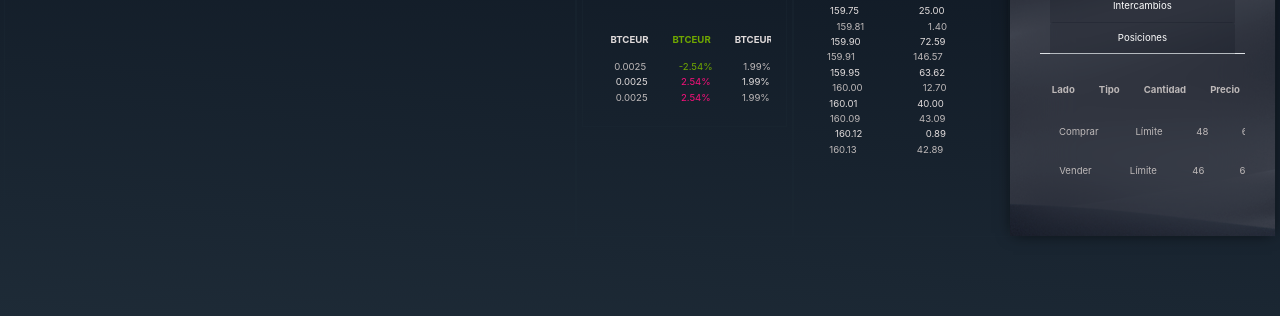
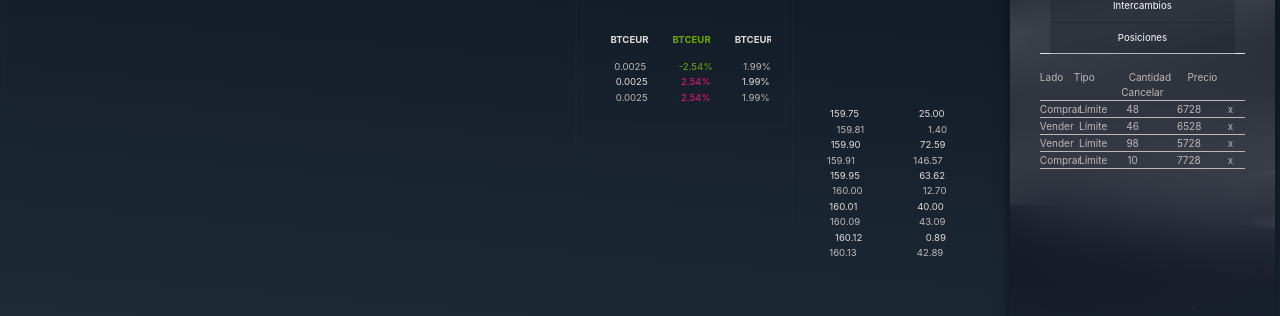
Before and after one commit to Dhauzur/front-afiste, a Vue app: page / in a window 1280 px wide. Shown: the part 481-797 px from the top of the page. Built offline with nearby package versions, Linux system fonts and the light colour scheme; what vue-icon would draw is missing.

Commit message:
fix table

```diff
--- a/src/components/transaciones/index.vue
+++ b/src/components/transaciones/index.vue
@@ -26,7 +26,7 @@
     </b-row>
 
     <b-row class="p-1">
-      <b-col cols="3" >Cantidad</b-col>
+      <b-col cols="3" >Cantidad </b-col>
       <b-col cols= "12">
         <template><b-form-input v-model="cantidad" size="sm" placeholder=""></b-form-input></template>
       </b-col>
@@ -53,46 +53,80 @@
     <b-tabs  content-class="my-3 " justified >
       <b-tab title="Órdenes"  active>
 
-<table class="table table-border table-responsive tableOrder tableOrder">
-  <thead>
-    <tr>
-      <th>Lado</th>
-      <th>Tipo</th>
-      <th>Cantidad</th>
-      <th>Precio</th>
-      <th>Cancelar</th>
-    </tr>
+<table class="table table-border table-responsive tableOrder tableOrder tableStyleNew">
+  <thead align="left">
+<tr class="StyleTR">
+   <b-row class="ColumnaTrading" >
+
+    <b-col cols="1">Lado</b-col>
+
+    <b-col cols="3">Tipo</b-col>
+    <b-col cols="3">Cantidad</b-col>
+    <b-col cols="2">Precio</b-col>
+    <b-col>Cancelar</b-col>
+
+  </b-row>
+</tr>
+
   </thead>
-  <tbody>
-    <tr>
-      <td>Comprar</td>
-      <td>Límite</td>
-      <td>48</td>
-      <td>6728</td>
-      <td>x</td>
-    </tr>
-    <tr>
-      <td>Vender</td>
-      <td>Límite</td>
-      <td>46</td>
-      <td>6528</td>
-      <td>x</td>
-    </tr>
-    <tr>
-      <td>Vender</td>
-      <td>Límite</td>
-      <td>98</td>
-      <td>5728</td>
-      <td>x</td>
-    </tr>
-    <tr>
-      <td>Comprar</td>
-      <td>Límite</td>
-      <td>10</td>
-      <td>7728</td>
-      <td>x</td>
-    </tr>
+  <tbody align="left">
 
+   <tr  class="StyleTR">
+
+       <b-row class="ColumnaTrading">
+
+
+      <b-col cols="2">Comprar</b-col>
+
+      <b-col cols="2">Límite</b-col>
+
+      <b-col cols="3">48</b-col>
+      <b-col cols="2">6728</b-col>
+      <b-col>x</b-col>
+    </b-row>
+
+</tr>
+
+<tr class="StyleTR">
+
+      <b-row class="ColumnaTrading" >
+
+      <b-col cols="2">Vender</b-col>
+
+      <b-col cols="2">Límite</b-col>
+
+      <b-col cols="3">46</b-col>
+
+      <b-col cols="2">6528</b-col>
+
+      <b-col>x</b-col>
+
+    </b-row>
+</tr>
+
+
+<tr class="StyleTR">
+
+      <b-row class="ColumnaTrading" >
+      <b-col cols="2">Vender</b-col>
+     <b-col cols="2">Límite</b-col>
+      <b-col cols="3">98</b-col>
+      <b-col cols="2">5728</b-col>
+      <b-col>x</b-col>
+    </b-row>
+  </tr>
+
+
+<tr class="StyleTR">
+      <b-row class="ColumnaTrading" >
+      <b-col cols="2">Comprar</b-col>
+      <b-col cols="2">Límite</b-col>
+      <b-col cols="3">10</b-col>
+      <b-col cols="2">7728</b-col>
+      <b-col>x</b-col;>
+    </b-row>
+
+</tr>
   </tbody>
 </table>
 
@@ -117,7 +151,7 @@ export default {
 
 <style lang="scss">
 .tableOrder {
-  max-height: 15vh;
+  height: 40vh;
   overflow-y: auto;
 }
 
@@ -150,6 +184,42 @@ li {
 
 }
 
+.ColumnaTrading {
+  font-size: 10px;
+  border-bottom: 1px solid #bdb8b8;
+
+}
+
+.StyleTR{
+
+  border-bottom: 1px solid black;
+
+}
+
+.tableStyleNew {
+border-collapse: collapse;
+
+
+}
+
+hr.newStyle1{
+
+border-bottom: 1pt solid black;
+
+
+}
+
+
+.tbody
+{
+
+ border-width: 2px;
+  border-spacing: 0px 0px;
+  border: 1px solid #bdb8b8;
+  text-align: left;
+  justified: margin-left;
+}
+
 .nav-tabs {
     border-bottom: 0px solid transparent;
 }
```
